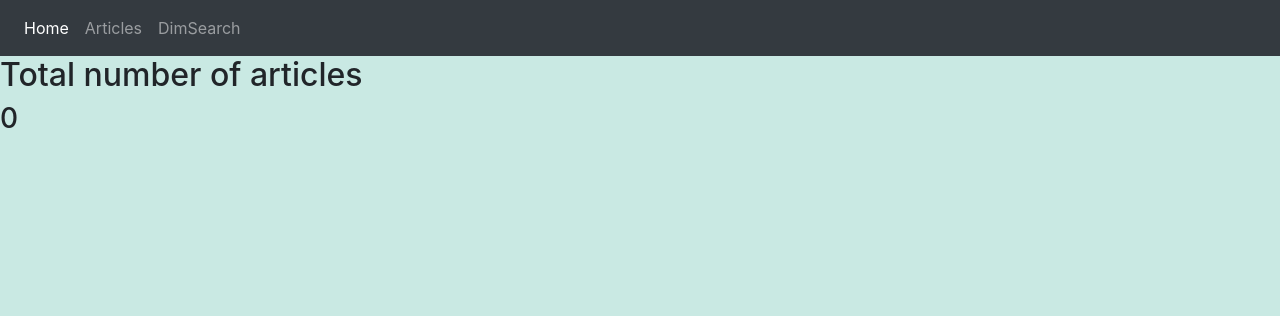
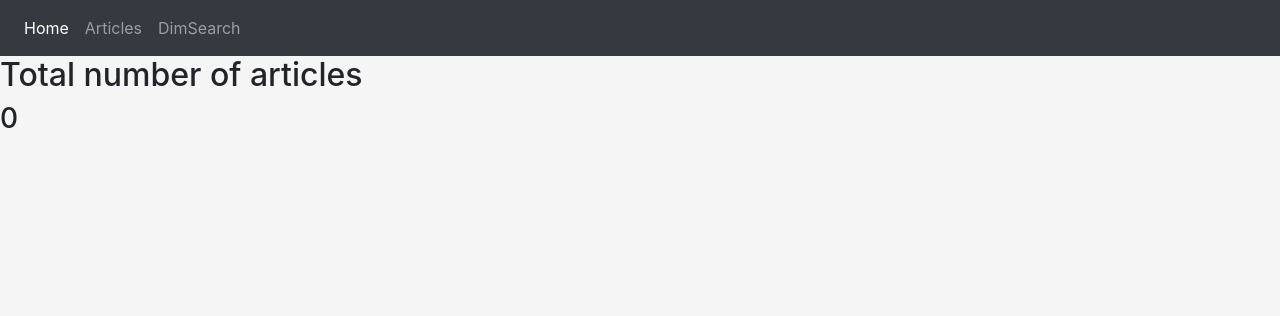
Before and after one commit to bilgehicyilmam/Dolphin, a Django app: page / in a window 1280 px wide. Shown: the top 316 px of the page. Run offline with Django 3.2, Linux system fonts and the light colour scheme; data that the repository does not hold is empty; some libraries are stand-ins or nearby versions.

```diff
--- a/static/css/main.css
+++ b/static/css/main.css
@@ -1,7 +1,7 @@
 
 
 body{
-    background-color: #c9e9e3;
+    background-color: whitesmoke;
 
 
 }
```
